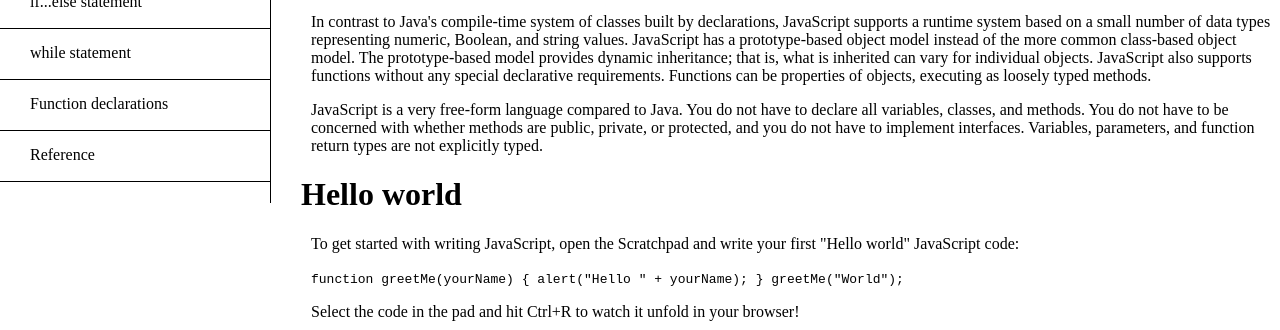
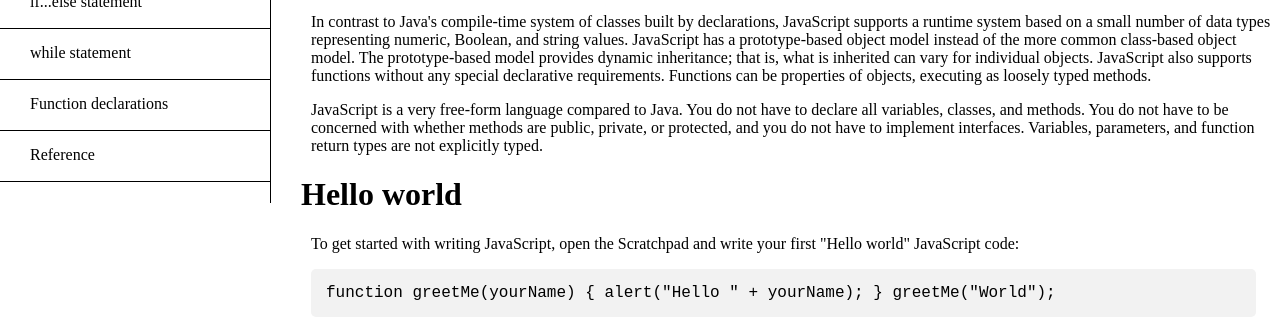
Before and after one commit to YipChiSan/Front-end-Projects, a plain HTML site: page technical-documentation-page/index.html in a window 1280 px wide. Shown: the part 597-927 px from the top of the page. Drawn offline with Linux system fonts and the light colour scheme.

Commit message:
Set the code format correctly

```diff
--- a/technical-documentation-page/style.css
+++ b/technical-documentation-page/style.css
@@ -33,9 +33,21 @@ body {
 
 #doc-body {
     padding-left: 30px;
-
+    width: 80%;
+    font-size: 16px;
 }
 
-    #doc-body > p, #doc-body > code {
+    #doc-body > p {
         padding-left: 10px;
     }
+
+code {
+    display: block;
+    margin-left: 10px;
+    padding-left: 15px;
+    width: 95%;
+    background-color: #f2f2f2;
+    padding-top: 15px;
+    padding-bottom: 15px;
+    border-radius: 5px;
+}
```
